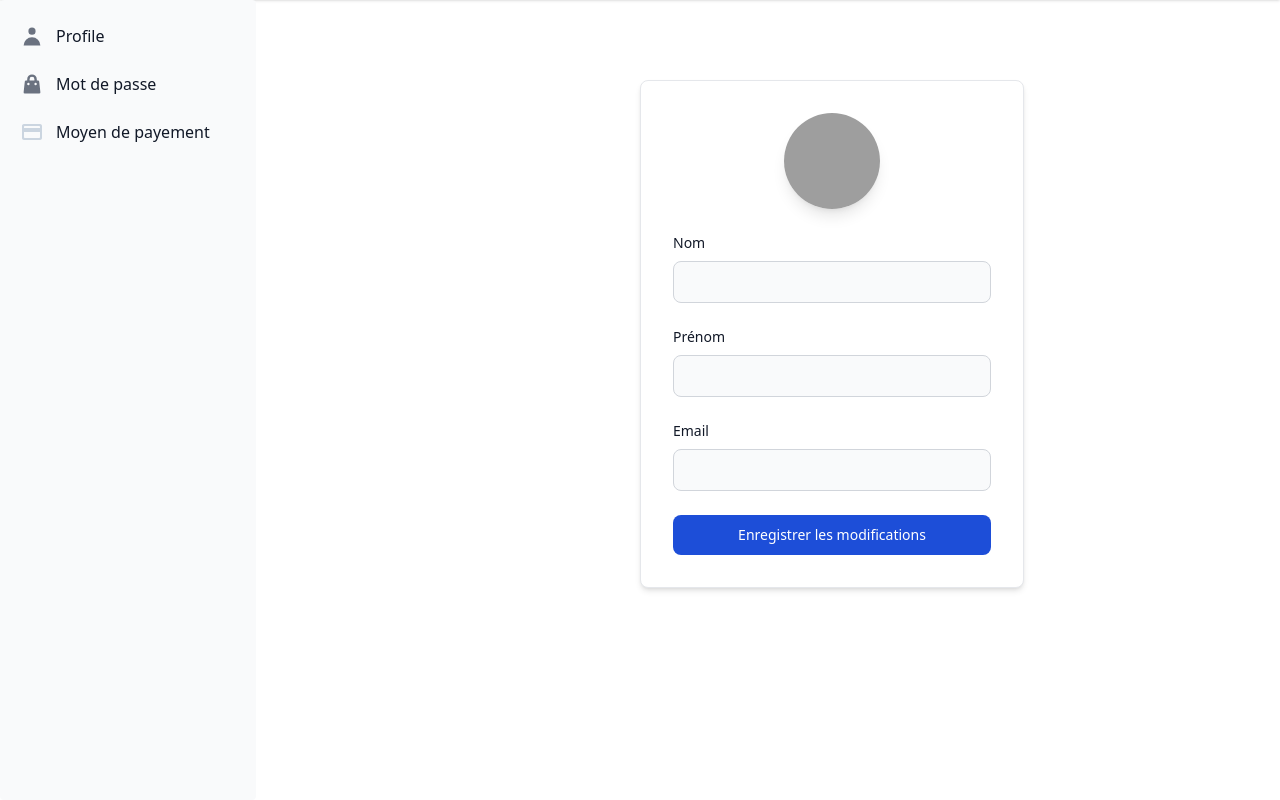
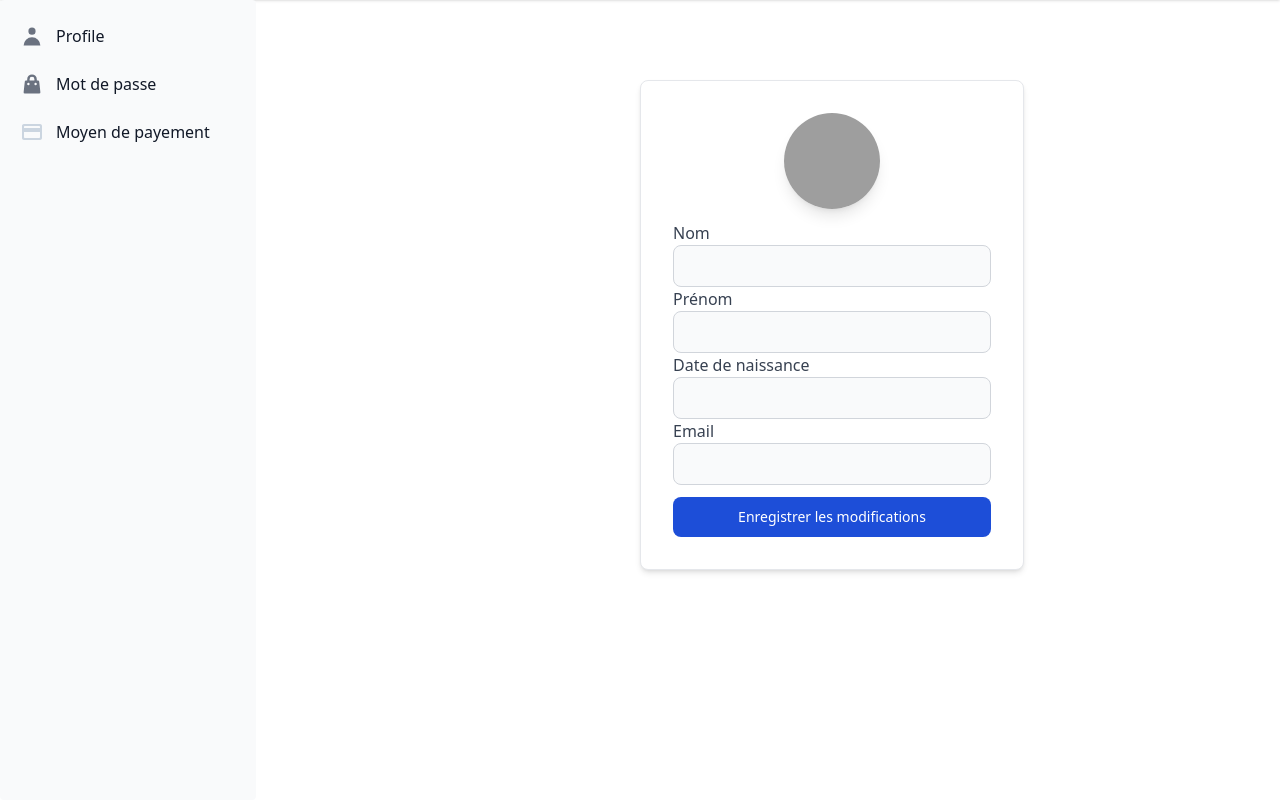
Before and after one commit to SylvainBoudacher/Thanatos, a Symfony app: template templates/front/user/settings/account.html.twig in a window 1280 px wide. Shown: the part 84-884 px from the top of the page. Run offline with Twig, Linux system fonts and the light colour scheme; the template is opened without the code that fills it, so the values that code supplies are empty; form fields are guessed from the names that the template uses; some libraries are stand-ins or nearby versions; grey boxes are pictures that could not be loaded.

Commit message:
Add form and auto value

```diff
--- a/src/Controller/Front/user/UserController.php
+++ b/src/Controller/Front/user/UserController.php
@@ -33,7 +33,7 @@ class UserController extends AbstractController
         }
 
         return $this->render('front/user/settings/account.html.twig', [
-            'controller_name' => 'UserController',
+            'userAccountUpdateForm' => $form->createView(),
         ]);
     }
 
--- a/templates/front/user/settings/account.html.twig
+++ b/templates/front/user/settings/account.html.twig
@@ -8,29 +8,62 @@
 
         {{ include('components/sideBarUserSettings.html.twig') }}
 
+
+
+
         <div class="flex-auto w-full mx-10 pt-20 mx-auto">
             <div class="p-4 max-w-sm bg-white rounded-lg border border-gray-200 shadow-md sm:p-6 lg:p-8 dark:bg-gray-800 dark:border-gray-700">
-                <form class="space-y-6" action="#">
+                <div class="space-y-6" action="#">
+                    {{ form_start(userAccountUpdateForm) }}
                         <img class="mx-auto mb-3 w-24 h-24 rounded-full shadow-lg" src="https://media-exp1.licdn.com/dms/image/C4D03AQHN-jN4rSXPrg/profile-displayphoto-shrink_200_200/0/1636452305928?e=1652918400&v=beta&t=D5KEZxC6G29FOKCZ-5R6tAiFj3XkndhPeJ5cLBK091A" alt="Bonnie image"/>
 
                         <div>
-                        <label for="email" class="block mb-2 text-sm font-medium text-gray-900 dark:text-gray-300">Nom</label>
-                        <input type="email" name="email" id="email" class="bg-gray-50 border border-gray-300 text-gray-900 text-sm rounded-lg focus:ring-blue-500 focus:border-blue-500 block w-full p-2.5 dark:bg-gray-600 dark:border-gray-500 dark:placeholder-gray-400 dark:text-white" placeholder="{{ app.user.lastname}}" required="">
+                            <label class="text-gray-700 dark:text-gray-200" for="username">Nom</label>
+                            {{ form_widget(userAccountUpdateForm.lastname ,
+                                {'attr':
+                                    {'class': 'bg-gray-50 border border-gray-300 text-gray-900 text-sm rounded-lg focus:ring-blue-500 focus:border-blue-500 block w-full p-2.5 dark:bg-gray-600 dark:border-gray-500 dark:placeholder-gray-400 dark:text-white' ,
+                                        'value' :  app.user.lastname
+                                    }
+                                })
+                            }}
                         </div>
 
                         <div>
-                        <label for="email" class="block mb-2 text-sm font-medium text-gray-900 dark:text-gray-300">Prénom</label>
-                        <input type="email" name="email" id="email" class="bg-gray-50 border border-gray-300 text-gray-900 text-sm rounded-lg focus:ring-blue-500 focus:border-blue-500 block w-full p-2.5 dark:bg-gray-600 dark:border-gray-500 dark:placeholder-gray-400 dark:text-white" placeholder="{{ app.user.firstname}}" required="">
+                            <label class="text-gray-700 dark:text-gray-200" for="username">Prénom</label>
+                            {{ form_widget(userAccountUpdateForm.firstname ,
+                                {'attr':
+                                    {'class': 'bg-gray-50 border border-gray-300 text-gray-900 text-sm rounded-lg focus:ring-blue-500 focus:border-blue-500 block w-full p-2.5 dark:bg-gray-600 dark:border-gray-500 dark:placeholder-gray-400 dark:text-white' ,
+                                        'value' :  app.user.firstname
+                                    }
+                                })
+                            }}
                         </div>
 
                         <div>
-                        <label for="email" class="block mb-2 text-sm font-medium text-gray-900 dark:text-gray-300">Email</label>
-                        <input type="password" name="email" id="email" placeholder="{{ app.user.email }}" class="bg-gray-50 border border-gray-300 text-gray-900 text-sm rounded-lg focus:ring-blue-500 focus:border-blue-500 block w-full p-2.5 dark:bg-gray-600 dark:border-gray-500 dark:placeholder-gray-400 dark:text-white" required="">
+                            <label class="text-gray-700 dark:text-gray-200" for="username">Date de naissance</label>
+                            {{ form_widget(userAccountUpdateForm.birthdate ,
+                                {'attr':
+                                    {'class': 'bg-gray-50 border border-gray-300 text-gray-900 text-sm rounded-lg focus:ring-blue-500 focus:border-blue-500 block w-full p-2.5 dark:bg-gray-600 dark:border-gray-500 dark:placeholder-gray-400 dark:text-white'
+                                    }
+                                })
+                            }}
                         </div>
 
-                    <button type="submit" class="w-full text-white bg-blue-700 hover:bg-blue-800 focus:ring-4 focus:ring-blue-300 font-medium rounded-lg text-sm px-5 py-2.5 text-center dark:bg-blue-600 dark:hover:bg-blue-700 dark:focus:ring-blue-800">Enregistrer les modifications</button>
 
-                </form>
+                        <div>
+                            <label class="text-gray-700 dark:text-gray-200" for="username">Email</label>
+                            {{ form_widget(userAccountUpdateForm.email ,
+                                {'attr':
+                                    {'class': 'bg-gray-50 border border-gray-300 text-gray-900 text-sm rounded-lg focus:ring-blue-500 focus:border-blue-500 block w-full p-2.5 dark:bg-gray-600 dark:border-gray-500 dark:placeholder-gray-400 dark:text-white' ,
+                                        'value' :  app.user.email
+                                    }
+                                })
+                            }}
+                        </div>
+
+                        <button type="submit" class="mt-3 w-full text-white bg-blue-700 hover:bg-blue-800 focus:ring-4 focus:ring-blue-300 font-medium rounded-lg text-sm px-5 py-2.5 text-center dark:bg-blue-600 dark:hover:bg-blue-700 dark:focus:ring-blue-800">Enregistrer les modifications</button>
+                    {{ form_end(userAccountUpdateForm) }}
+                </div>
             </div>
         </div>
     </div>
```
Also changed, not shown: src/Form/UserAccountUpdateFormType.php (+6 -3 lines). Lines whose indentation alone changed are shown as unchanged.
